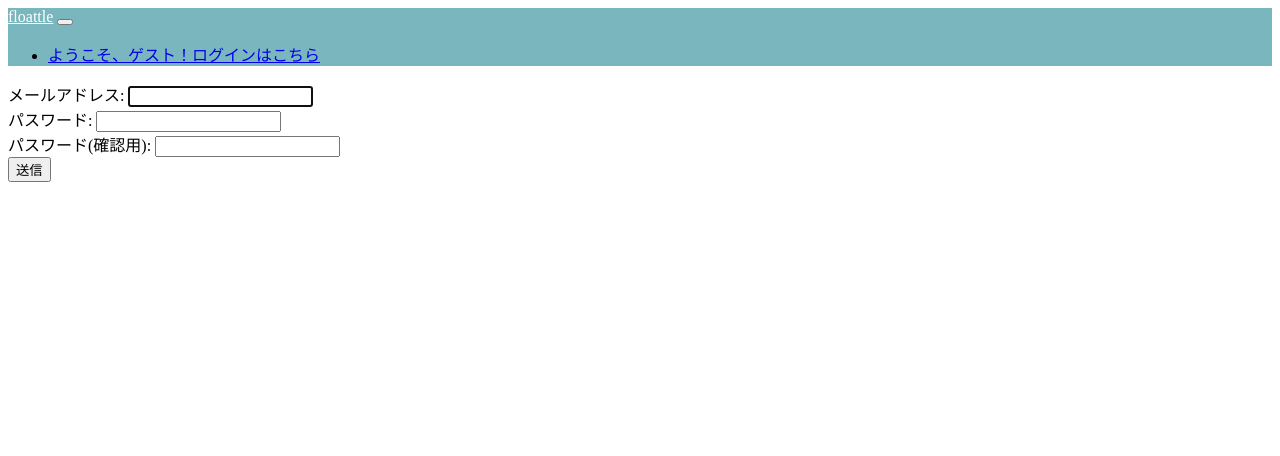
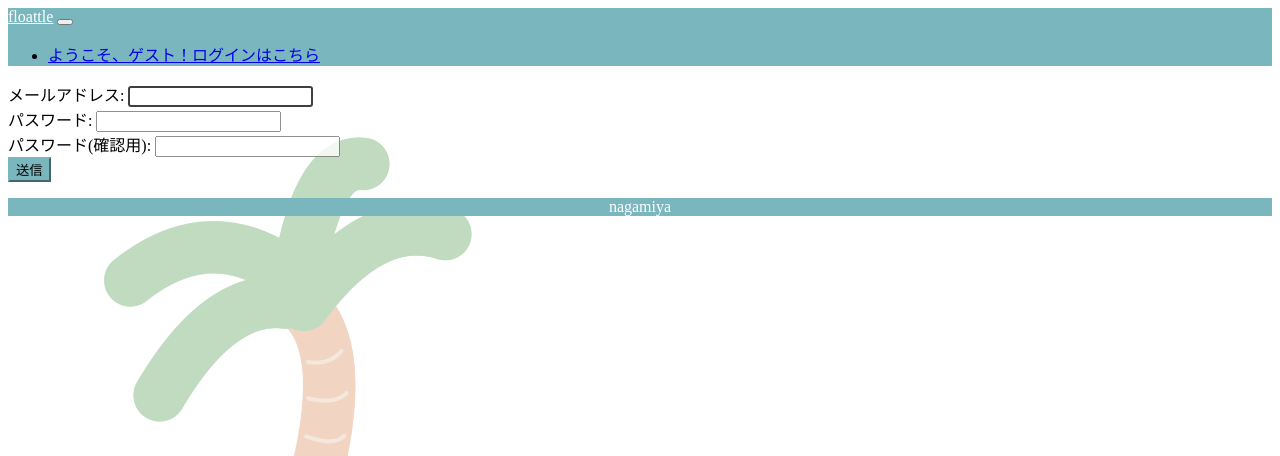
Before and after one commit to nagamiya/floattle, a Django app: page /user_create/ in a window 1280 px wide. Shown: the top 456 px of the page. Run offline with Django 3.2, Linux system fonts and the light colour scheme; style sheets or scripts are compiled from the project's sources; some libraries are stand-ins or nearby versions.

Commit message:
背景の表示とボタンの色変更

```diff
--- a/floattle/forms.py
+++ b/floattle/forms.py
@@ -83,7 +83,7 @@ class PostForm(forms.ModelForm):
     )
 
     text = forms.CharField(
-        label='メッセージ',
+        label='流すメッセージ',
         max_length=200,
         widget=forms.Textarea
     )
--- a/floattle/static/floattle/_custom.scss
+++ b/floattle/static/floattle/_custom.scss
@@ -7,6 +7,22 @@ $highlightBlue: #9fecf4;
 $baseBlue: #91d1da;
 $shadowBlue: #7ab6be;
 
+/* 画像 */
+$backgroundImage: "images/background.jpg";
+
+body {
+    background-size: cover;
+    background-image: url($backgroundImage);
+    background-color: rgba($color: #ffffff, $alpha: 0.5);
+    background-blend-mode: lighten;
+}
+
+/*svg {
+    width: 100%;
+    path{
+    }
+}
+*/
 .navbar-light {
     .navbar-brand {
         color: white;
@@ -15,3 +31,23 @@ $shadowBlue: #7ab6be;
 .navbar {
     background: #7ab6be;
 }
+
+
+.form-control  {
+    opacity: 0.8;
+}
+
+.btn {
+    background-color: #7ab6be;
+    border-color: #7ab6be;
+}
+
+footer {
+    background-color: #7ab6be;
+    width: 100%;
+    height: 10%;
+    p {
+        color: white;
+        text-align: center;
+    }
+}
--- /dev/null
+++ b/floattle/static/floattle/app.js
@@ -0,0 +1,6 @@
+$('#wave').wavify({
+    bones: 3,
+    amplitude: 30,
+    color: '#91d1da',
+    speed: .25
+});
--- a/floattle/templates/floattle/base.html
+++ b/floattle/templates/floattle/base.html
@@ -8,6 +8,7 @@
     <!-- Required meta tags -->
     <meta charset="utf-8">
     <meta name="viewport" content="width=device-width, initial-scale=1, shrink-to-fit=no">
+    <!-- CSS -->
     <link rel="stylesheet" href="{% sass_src 'floattle/_custom.scss' %}">
 
     <title>floattle</title>
@@ -60,9 +61,16 @@
     <div class="container mt-3">
         {% block content %}{% endblock %}
     </div>
+    <!-- SVG -->
+    <!--<svg version="1.1" xmlns="http://www.w3.org/2000/svg"><path id="wave" d="" /></svg> -->
 
     <!-- Optional JavaScript -->
     <!-- jQuery first, then Popper.js, then Bootstrap JS -->
+    <!-- JavaScript周り -->
+    <script src="https://ajax.googleapis.com/ajax/libs/jquery/3.3.1/jquery.min.js"></script>
+    <script src="https://cdnjs.cloudflare.com/ajax/libs/gsap/2.0.1/TweenMax.min.js"></script>
+    <script src="https://s3-us-west-2.amazonaws.com/s.cdpn.io/85188/jquery.wavify.js"></script>
+    <script src="{% static 'floattle/app.js' %}"></script>
     <script src="https://code.jquery.com/jquery-3.3.1.slim.min.js"
         integrity="sha384-q8i/X+965DzO0rT7abK41JStQIAqVgRVzpbzo5smXKp4YfRvH+8abtTE1Pi6jizo"
         crossorigin="anonymous"></script>
@@ -73,6 +81,9 @@
         integrity="sha384-uefMccjFJAIv6A+rW+L4AHf99KvxDjWSu1z9VI8SKNVmz4sk7buKt/6v9KI65qnm"
         crossorigin="anonymous"></script>
 </body>
+<footer>
+    <p>nagamiya</p>
+</footer>
 <style>
 .dropdown:hover>.dropdown-menu {
     display: block;
--- a/floattle/templates/floattle/keeps_show.html
+++ b/floattle/templates/floattle/keeps_show.html
@@ -7,8 +7,8 @@
 {% endfor %}
 {% else %}
 <p>
-    Yout keeps is not yet.<br>
-    Let's keep a messages :)
+    あなたはまだ漂着したメッセージをキープしていません。<br>
+    早速メッセージをキープしてみましょう。
 </p>
 {% endif %}
 {% endblock %}
--- a/floattle/templates/floattle/messages_show.html
+++ b/floattle/templates/floattle/messages_show.html
@@ -9,8 +9,8 @@
     </ul>
 {% else %}
     <p>
-        Yout messages is not yet.<br>
-        Let's send a messages :)
+        あなたはまだメッセージを流していません。<br>
+        流してみませんか？
     </p>
 {% endif %}
 {% endblock %}
```
Also changed, not shown: floattle/templates/floattle/top.html (+3 -8 lines), static/floattle/_custom.css (+12 -0 lines), floattle/static/floattle/images/background.jpg (added), 1 other file.
